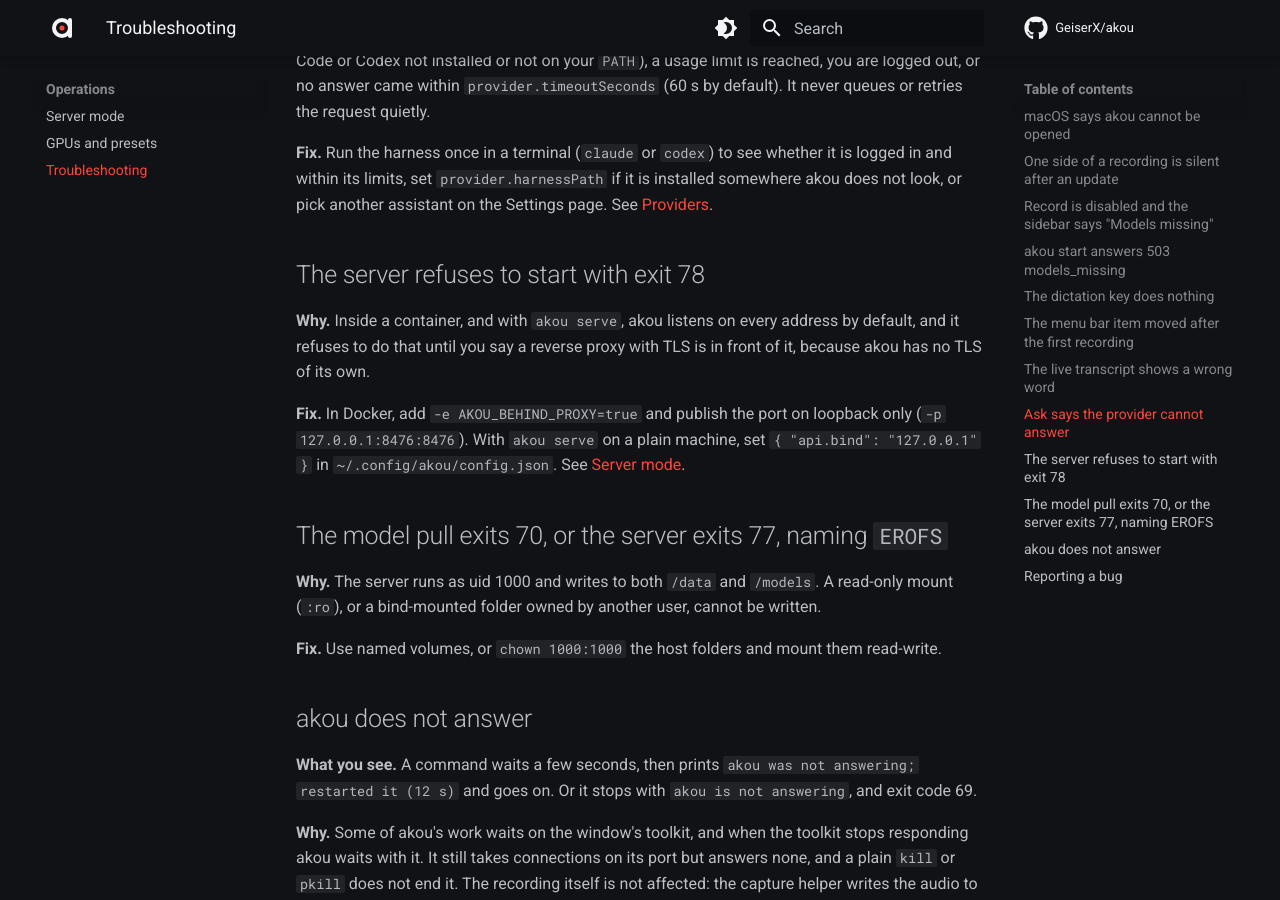
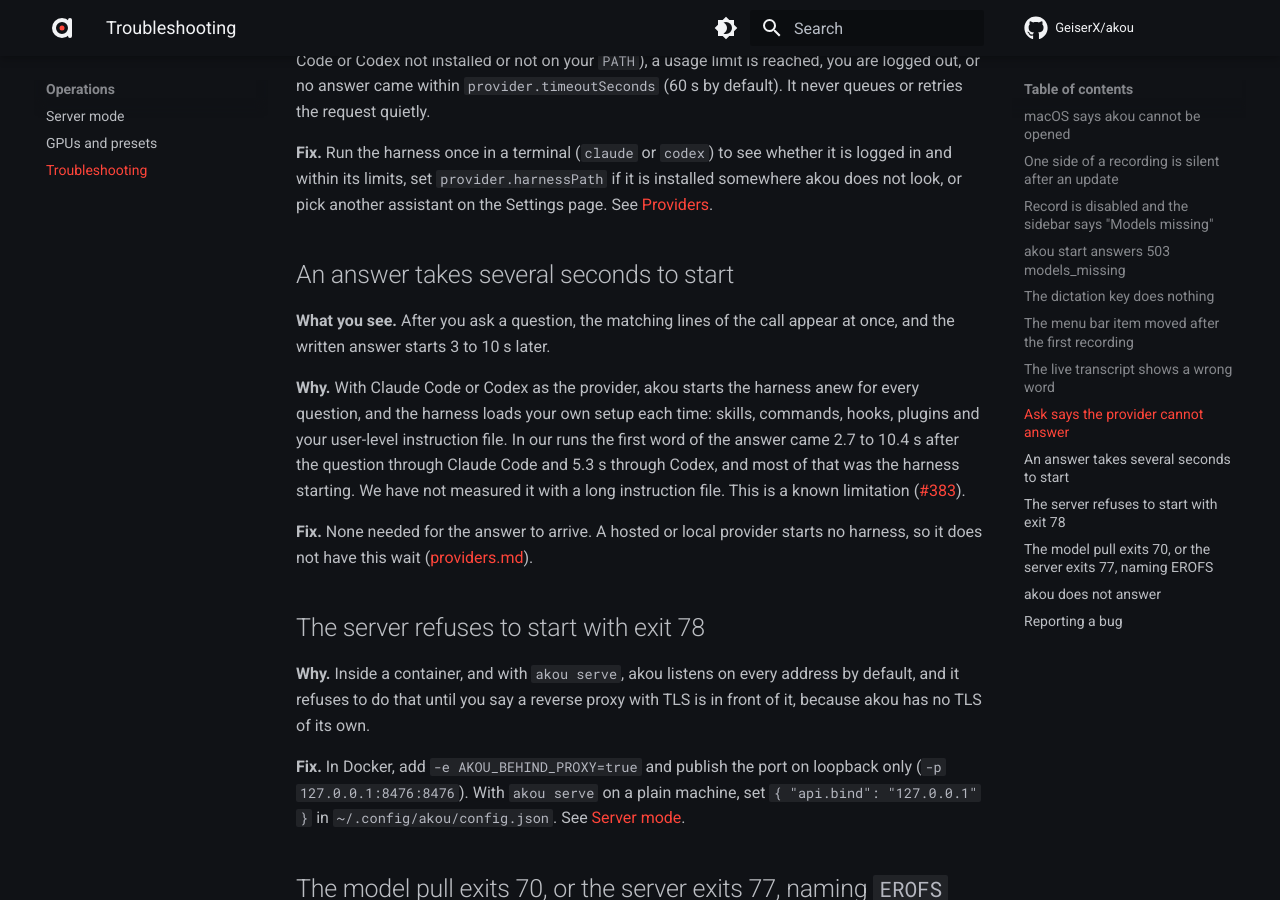
Before and after one commit to GeiserX/akou, an MkDocs documentation site: the page built from docs/troubleshooting.md, in a window 1280 px wide and 900 px high, scrolled down 2183 px. Built offline with MkDocs 1.6.1 and Material for MkDocs 9.7.7, drawn with Linux system fonts in a browser that asks for light colours; comment, search, counter and statistics services are not loaded.

Commit message:
docs(gates): judge G7 on the context a harness can load, because project memory never reaches a spawn by design
The G7 criterion asked for the time to first token with the harness's
instruction file, memory and skills loaded. The app runs every harness in
a new temporary folder, so project memory cannot load on any machine, and
no machine we measured had an instruction file with content. The ROADMAP
row now says what the gate measures, and the G7 section has a dated
subsection with the old wording, the new one, the reason and a
clause-by-clause table.

Two known limitations are written down: the first token with a large
instruction file is not measured, and claude's start took 10.4 s against
the 2 to 5 s estimate (#383). DESIGN.md's estimate lines and the
troubleshooting page say the same.

```diff
--- a/docs/troubleshooting.md
+++ b/docs/troubleshooting.md
@@ -57,6 +57,14 @@
 
 **Fix.** Run the harness once in a terminal (`claude` or `codex`) to see whether it is logged in and within its limits, set `provider.harnessPath` if it is installed somewhere akou does not look, or pick another assistant on the Settings page. See [Providers](providers.md).
 
+## An answer takes several seconds to start
+
+**What you see.** After you ask a question, the matching lines of the call appear at once, and the written answer starts 3 to 10 s later.
+
+**Why.** With Claude Code or Codex as the provider, akou starts the harness anew for every question, and the harness loads your own setup each time: skills, commands, hooks, plugins and your user-level instruction file. In our runs the first word of the answer came 2.7 to 10.4 s after the question through Claude Code and 5.3 s through Codex, and most of that was the harness starting. We have not measured it with a long instruction file. This is a known limitation ([#383](https://github.com/GeiserX/akou/issues/383)).
+
+**Fix.** None needed for the answer to arrive. A hosted or local provider starts no harness, so it does not have this wait ([providers.md](providers.md)).
+
 ## The server refuses to start with exit 78
 
 **Why.** Inside a container, and with `akou serve`, akou listens on every address by default, and it refuses to do that until you say a reverse proxy with TLS is in front of it, because akou has no TLS of its own.
```
Also changed, not shown: docs/DESIGN.md (+2 -2 lines), docs/ROADMAP.md (+3 -3 lines), docs/gates/M0-results.md (+30 -6 lines).
